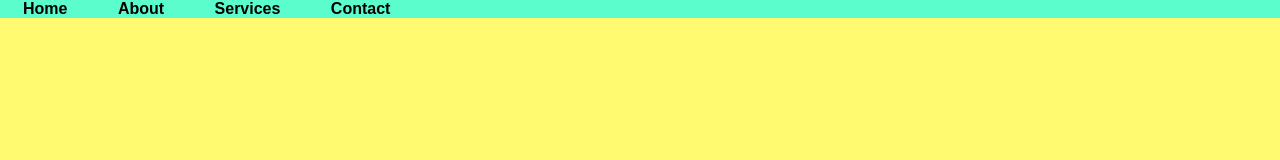
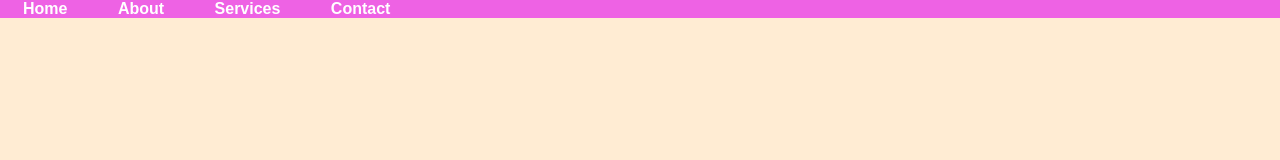
Before and after one commit to Adinathtambe/HARRY-CSS, a plain HTML site: page VIDEO 36/index.html in a window 1280 px wide. Drawn offline with Linux system fonts and the light colour scheme.

Commit message:
video 36 complete

```diff
--- a/VIDEO 36/index.html
+++ b/VIDEO 36/index.html
@@ -6,9 +6,9 @@
     <title>Css multicolor website</title>
     <style>
         :root{
-            --primary-color:rgba(0, 255, 255, 0.644);
-            --text-color:black;
-            --secondary-color:rgba(255, 247, 0, 0.559);
+            --primary-color:rgba(226, 0, 242, 0.586);
+            --text-color:white;
+            --secondary-color:rgba(255, 145, 0, 0.171);
         }
         *{
             margin: 0;
@@ -24,11 +24,12 @@
             padding: 23px;
             font-weight:bolder;
             color: var(--text-color);
-
-
-
         }
 
+        ul li a{
+            color: var(--text-color);
+            text-decoration: none;
+        }
         nav{
             background-color:var(--primary-color);
             font-family:'Poppins',sans-serif;
@@ -40,10 +41,10 @@
     <header>
         <nav>
             <ul>
-                <li>Home</li>
-                <li>About</li>
-                <li>Services</li>
-                <li>Contact</li>
+                <li><a  href="/">Home</a></li>
+                <li><a href="/">About</a></li>
+                <li><a href="/">Services</a></li>
+                <li><a href="/">Contact</a></li>
             </ul>
         </nav>
     </header>
```
